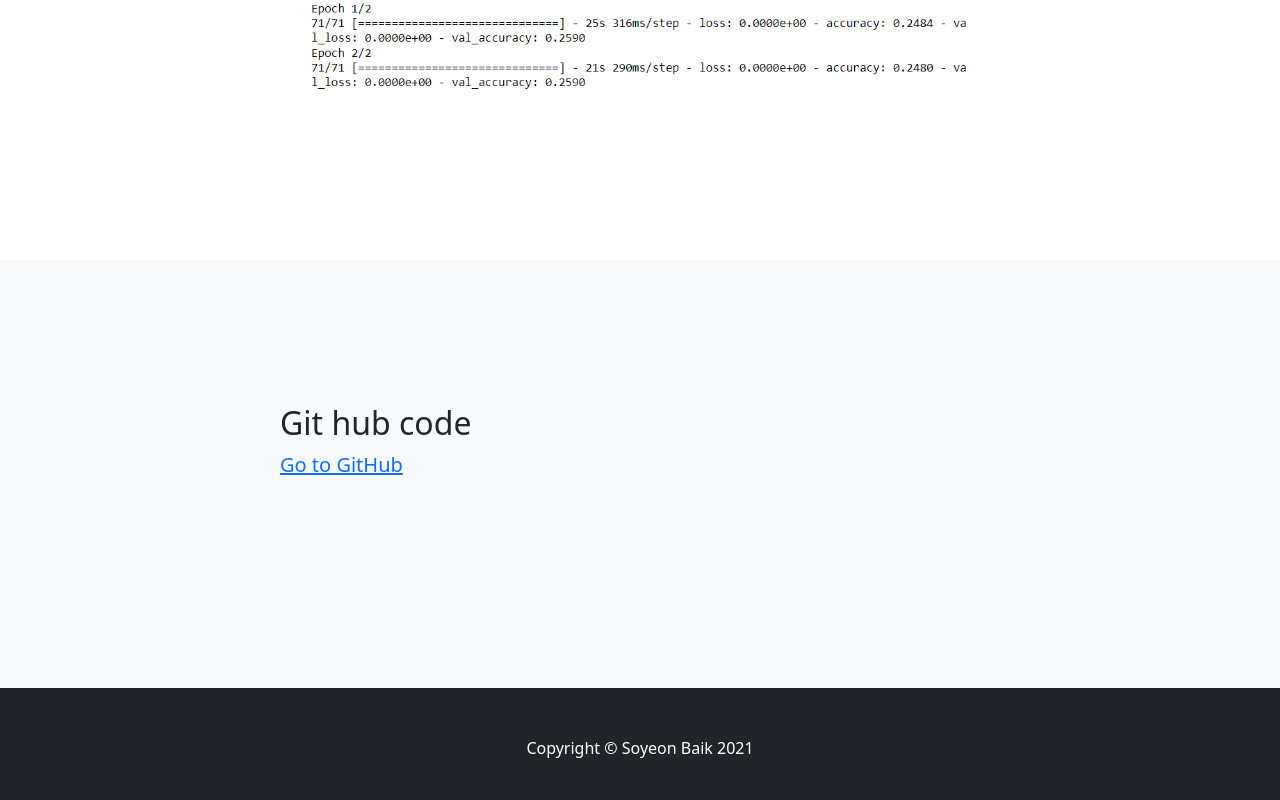
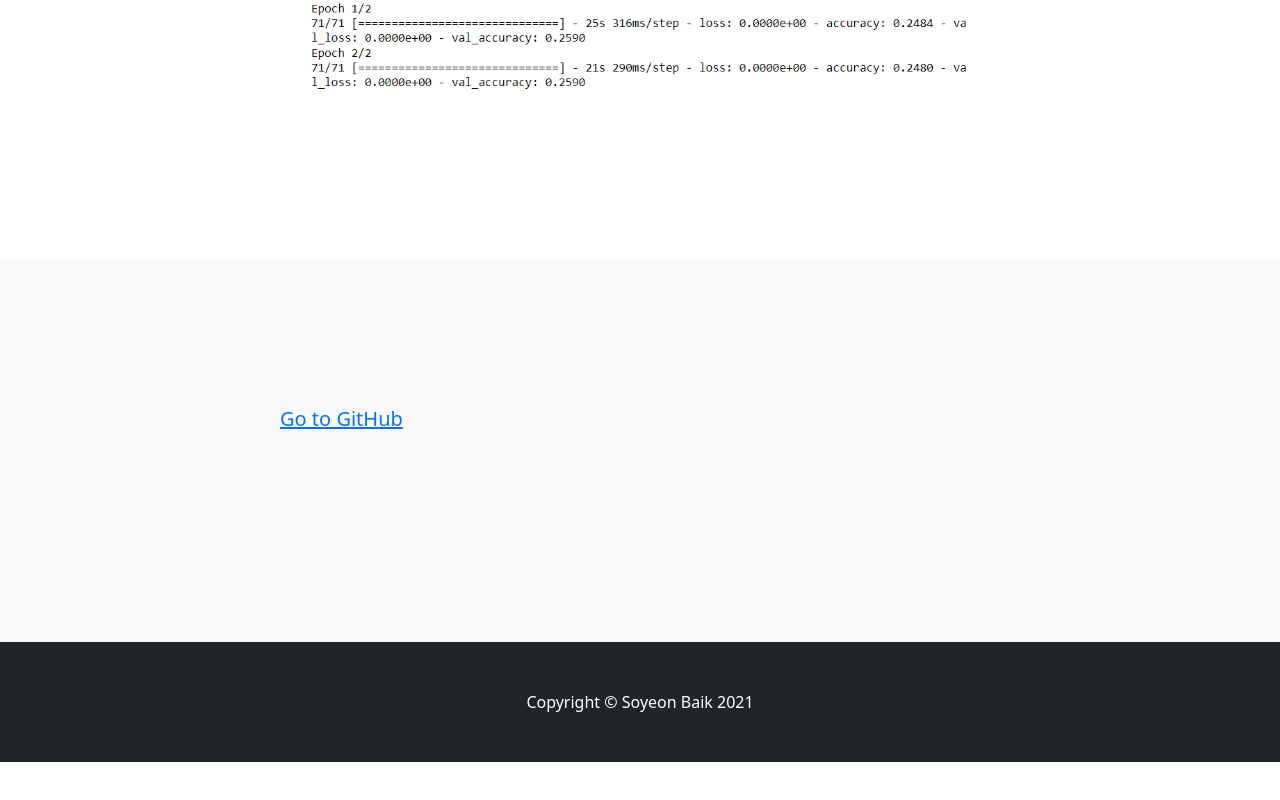
Before and after one commit to Soyeon-Baik/main, a plain HTML site: page portfolio/aud.html in a window 1280 px wide. Shown: the part 3677-4477 px from the top of the page. After the commit the page ends 4439 px from the top, so only its background shows below. Drawn offline with nearby package versions, Linux system fonts and the light colour scheme.

Commit message:
Update aud.html

```diff
--- a/portfolio/aud.html
+++ b/portfolio/aud.html
@@ -78,7 +78,7 @@
             <div class="container px-4">
                 <div class="row gx-4 justify-content-center">
                     <div class="col-lg-8">
-                        <h2>Git hub code</h2>
+
                         <p class="lead">
                         <a href="https://github.com/Soyeon-Baik/craigslist">Go to GitHub</a>
                       </font></p>
```
